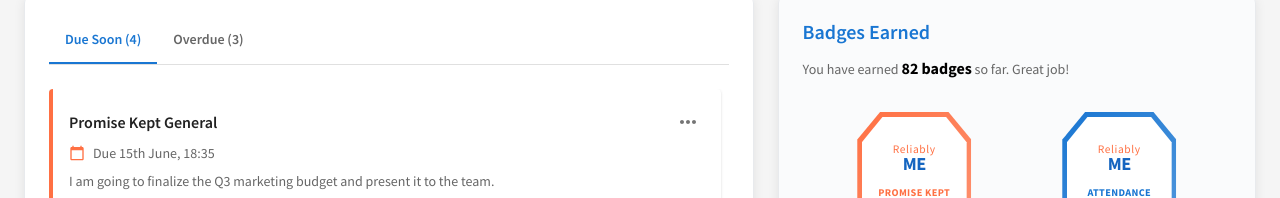
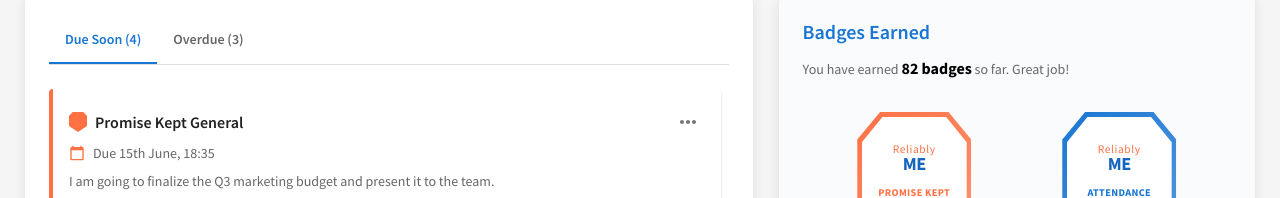
Before and after one commit to darynnbw/ReliablyME-User-App, a React (Vite) app: page / in a window 1280 px wide. Shown: the part 678-876 px from the top of the page. Built offline with nearby package versions, Linux system fonts and the light colour scheme.

Commit message:
[dyad] Added hoverable badge icon to commitments - wrote 3 file(s)

```diff
--- /dev/null
+++ b/src/components/BadgeSvgIcon.tsx
@@ -0,0 +1,24 @@
+import React from 'react';
+import { Box } from '@mui/material';
+
+interface BadgeSvgIconProps {
+  size?: number;
+  color?: string;
+}
+
+const BadgeSvgIcon: React.FC<BadgeSvgIconProps> = ({ size = 18, color = '#ff7043' }) => {
+  return (
+    <Box
+      sx={{
+        width: size,
+        height: size * 1.1, // Approximating aspect ratio
+        bgcolor: color,
+        clipPath: 'polygon(20% 0%, 80% 0%, 100% 20%, 100% 70%, 50% 100%, 0% 70%, 0% 20%)',
+        display: 'inline-block',
+        flexShrink: 0,
+      }}
+    />
+  );
+};
+
+export default BadgeSvgIcon;
--- /dev/null
+++ b/src/components/BadgeTooltip.tsx
@@ -0,0 +1,39 @@
+import React from 'react';
+import { Tooltip, Box } from '@mui/material';
+import BadgeSvgIcon from './BadgeSvgIcon';
+
+const BadgeTooltip: React.FC = () => {
+  const tooltipContent = (
+    <Box sx={{ bgcolor: 'white', p: 1.5, borderRadius: 2, boxShadow: 3 }}>
+      <BadgeSvgIcon size={50} />
+    </Box>
+  );
+
+  return (
+    <Tooltip
+      title={tooltipContent}
+      placement="top"
+      arrow
+      componentsProps={{
+        tooltip: {
+          sx: {
+            bgcolor: 'transparent',
+            p: 0,
+            boxShadow: 'none',
+          },
+        },
+        arrow: {
+          sx: {
+            color: 'white',
+          },
+        },
+      }}
+    >
+      <span style={{ display: 'inline-flex', alignItems: 'center' }}>
+        <BadgeSvgIcon size={18} />
+      </span>
+    </Tooltip>
+  );
+};
+
+export default BadgeTooltip;
--- a/src/components/CommitmentListItem.tsx
+++ b/src/components/CommitmentListItem.tsx
@@ -17,6 +17,7 @@ import {
 import { CalendarToday, Person, MoreHoriz, Shield, Edit, ExpandMore as ExpandMoreIcon } from '@mui/icons-material'; // Import ExpandMoreIcon
 import ContactTooltip from './ContactTooltip'; // Import ContactTooltip
 import dayjs from 'dayjs'; // Import dayjs for sorting
+import BadgeTooltip from './BadgeTooltip';
 
 interface CommitmentListItemProps {
   id: number;
@@ -107,6 +108,7 @@ const CommitmentListItem = React.forwardRef<HTMLDivElement, CommitmentListItemPr
   const calendarIconColor = isOverdue ? theme.palette.error.main : color;
 
   const showExpandIcon = isNudge && responses && responses.length > 0;
+  const isPromiseKeptGeneral = title === 'Promise Kept General';
 
   return (
     <Card
@@ -169,6 +171,7 @@ const CommitmentListItem = React.forwardRef<HTMLDivElement, CommitmentListItemPr
           {/* Top row: Title, MoreHoriz */}
           <Box sx={{ display: 'flex', justifyContent: 'space-between', alignItems: 'center', mb: 0.5 }}> {/* Reduced mb */}
             <Stack direction="row" spacing={1} alignItems="center">
+              {isPromiseKeptGeneral && <BadgeTooltip />}
               <Typography variant="subtitle1" sx={{ fontWeight: 600 }}>
                 {title}
               </Typography>
```
